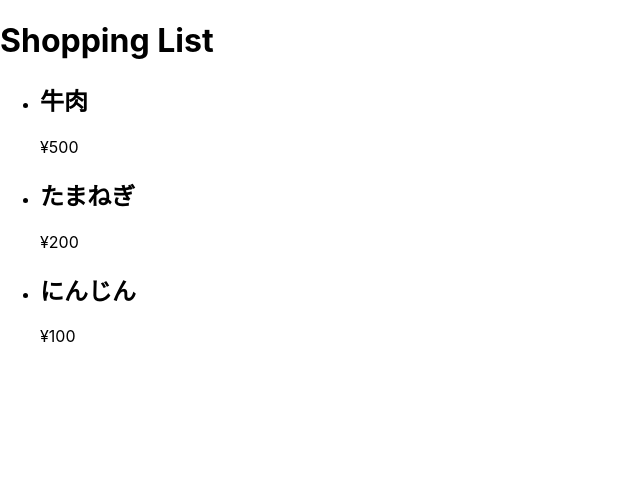
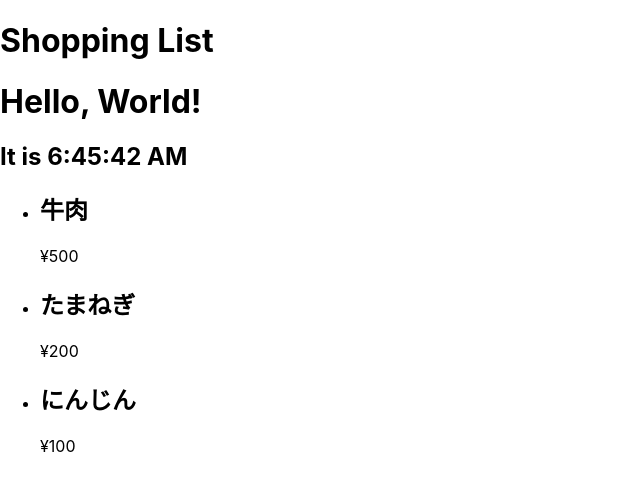
Before and after one commit to kpab/react-schoo, a React (Create React App) app: page / in a window 1280 px wide. Shown: the top 490 px of the page, without its empty margins (0-640 px from the left). Built offline with nearby package versions, Linux system fonts and the light colour scheme.

Commit message:
Clockコンポーネントをクラスコンポーネントから関数コンポーネントに変更し、状態管理をフックに移行

```diff
--- a/src/App.js
+++ b/src/App.js
@@ -1,3 +1,5 @@
+import Clock from "./Clock";
+
 const shoppingList = [
   { id: 1, name: '牛肉', price: 500 },
   { id: 2, name: 'たまねぎ', price: 200 },
@@ -8,6 +10,7 @@ function App(props) {
   return (
     <>
       <h1>Shopping List</h1>
+      <Clock />
       <ul>
         {
           shoppingList.map(item => {
--- a/src/Clock.js
+++ b/src/Clock.js
@@ -1,19 +1,13 @@
-import React from 'react'
+import { useState } from 'react';
 
-class Clock extends React.Component {
-    constructor(props) {
-        super(props);
-        this.state = { date: new Date() };
-    }
-
-    render() {
-        return (
-            <div>
-                <h1>Hello, world!</h1>
-                <h2>It is {this.state.date.toLocaleTimeString()}.</h2>
-            </div>
-        );
-    }
+function Clock(props) {
+    const [date, setDate] = useState(new Date());
+    return (
+        <div>
+            <h1>Hello, World!</h1>
+            <h2>It is {date.toLocaleTimeString()}</h2>
+        </div>
+    )
 }
 
 export default Clock;
```
